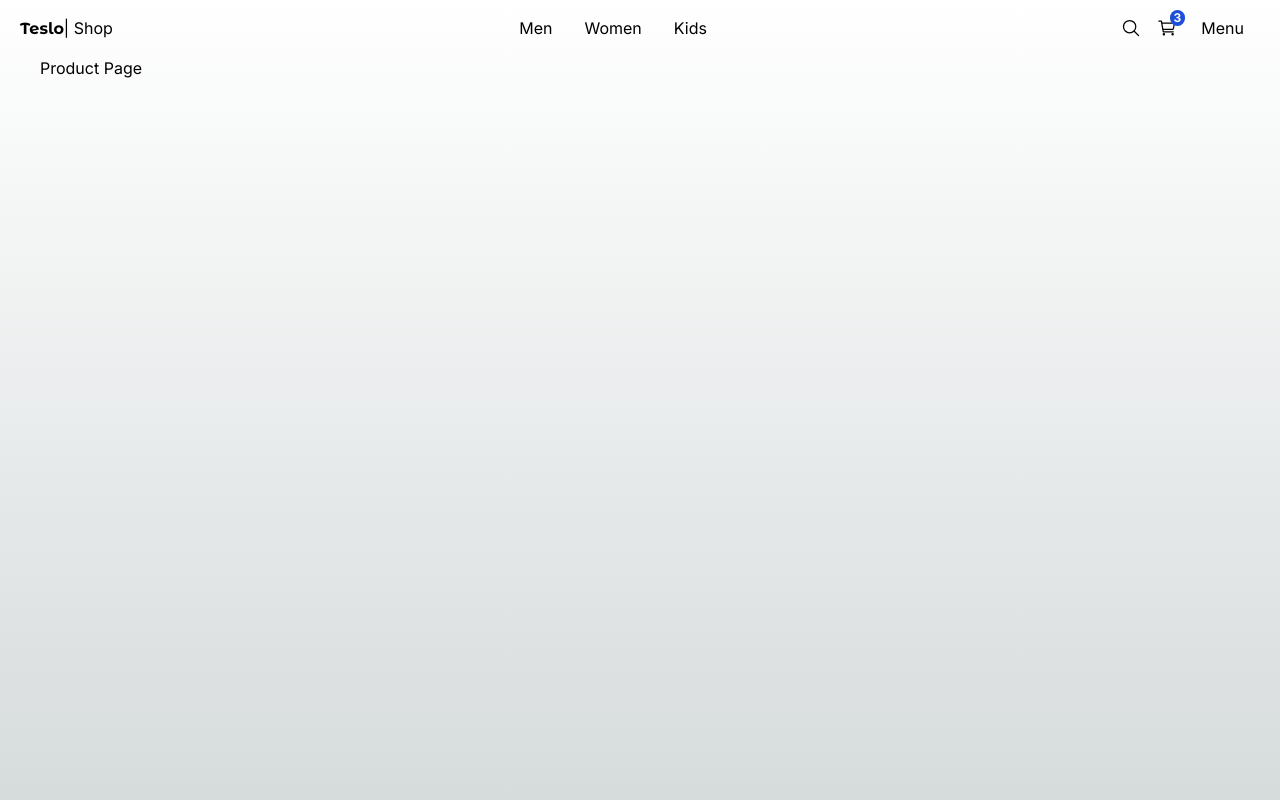
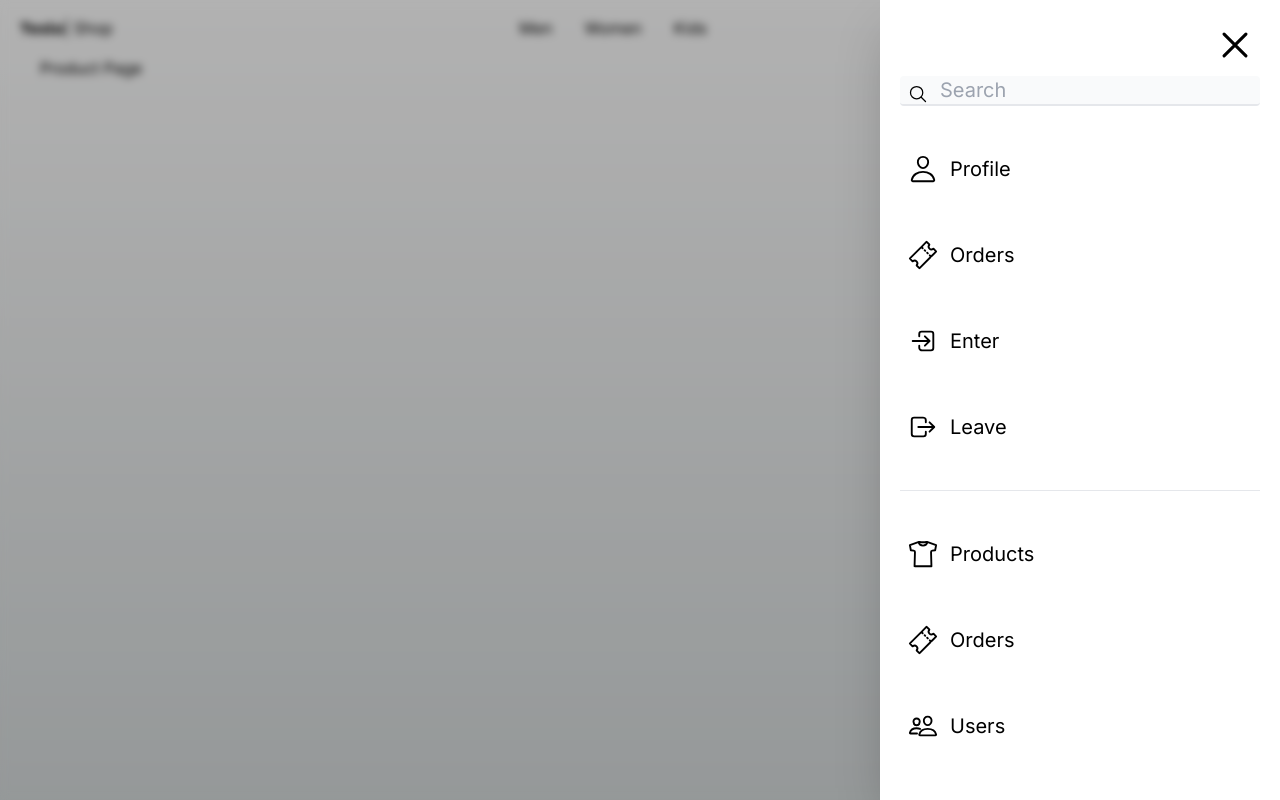
Before and after one commit to GerardoDev25/shop_next-2024-fr, a Next.js app: page /product/3d_large_wordmark_pullover_hoodie in a window 1280 px wide. Built offline with nearby package versions, Linux system fonts and the light colour scheme.

Commit message:
chore(dev): :construction: sidebar menu coponent

```diff
--- a/src/app/(shop)/layout.tsx
+++ b/src/app/(shop)/layout.tsx
@@ -1,4 +1,4 @@
-import { TopMenu } from '@/components/ui/';
+import { Sidebar, TopMenu } from '@/components/ui/';
 
 interface Props {
   children: React.ReactNode;
@@ -8,6 +8,8 @@
   return (
     <main className='min-h-screen'>
       <TopMenu />
+      <Sidebar />
+
 
       <div className='px-0 sm:px-10'>{children}</div>
     </main>
--- a/src/components/ui/index.ts
+++ b/src/components/ui/index.ts
@@ -1,3 +1,4 @@
 export * from './not-found';
+export * from './sidebar';
 export * from './title';
 export * from './top-menu';
--- /dev/null
+++ b/src/components/ui/sidebar/Sidebar.tsx
@@ -0,0 +1,104 @@
+'use client';
+import Link from 'next/link';
+import {
+  IoCloseOutline,
+  IoLogInOutline,
+  IoLogOutOutline,
+  IoPeopleOutline,
+  IoPersonOutline,
+  IoSearchOutline,
+  IoShirtOutline,
+  IoTicketOutline,
+} from 'react-icons/io5';
+
+export const Sidebar = () => {
+  return (
+    <div className=''>
+      {/* black background */}
+
+      <div className='fixed top-0 left-0 w-screen h-screen z-10 bg-black opacity-30'></div>
+
+      {/* blur */}
+
+      <div className='face-in fixed top-0 left-0 w-screen h-screen z-10 backdrop-filter backdrop-blur-sm'></div>
+
+      {/* SideMenu */}
+
+      <nav className='fixed p-5 right-0 top-0 w-[400px] h-screen bg-white z-20 shadow-2xl transform transition-all duration-300'>
+        <IoCloseOutline
+          size={50}
+          className='absolute top-5 right-5 cursor-pointer'
+          onClick={() => console.log('click')}
+        />
+
+        <div className='relative mt-14'>
+          <IoSearchOutline size={20} className='absolute top-2 left-2' />
+          <input
+            type='text'
+            placeholder='Search'
+            className='w-full bg-gray-50 rounded pl-10 border-b-2 text-xl border-gray-200 focus:outline-none focus:border-blue-500'
+          />
+        </div>
+
+        {/* Menu */}
+
+        <Link
+          href={'/'}
+          className='flex items-center mt-10 p-2 hover:bg-gray-100 transition-all rounded'
+        >
+          <IoPersonOutline size={30} />
+          <span className='ml-3 text-xl'>Profile</span>
+        </Link>
+
+        <Link
+          href={'/'}
+          className='flex items-center mt-10 p-2 hover:bg-gray-100 transition-all rounded'
+        >
+          <IoTicketOutline size={30} />
+          <span className='ml-3 text-xl'>Orders</span>
+        </Link>
+
+        <Link
+          href={'/'}
+          className='flex items-center mt-10 p-2 hover:bg-gray-100 transition-all rounded'
+        >
+          <IoLogInOutline size={30} />
+          <span className='ml-3 text-xl'>Enter</span>
+        </Link>
+
+        <Link
+          href={'/'}
+          className='flex items-center mt-10 p-2 hover:bg-gray-100 transition-all rounded'
+        >
+          <IoLogOutOutline size={30} />
+          <span className='ml-3 text-xl'>Leave</span>
+        </Link>
+        <div className='w-full h-px bg-gray-200 my-10' />
+
+        <Link
+          href={'/'}
+          className='flex items-center mt-10 p-2 hover:bg-gray-100 transition-all rounded'
+        >
+          <IoShirtOutline size={30} />
+          <span className='ml-3 text-xl'>Products</span>
+        </Link>
+
+        <Link
+          href={'/'}
+          className='flex items-center mt-10 p-2 hover:bg-gray-100 transition-all rounded'
+        >
+          <IoTicketOutline size={30} />
+          <span className='ml-3 text-xl'>Orders</span>
+        </Link>
+
+        <Link
+          href={'/'}
+          className='flex items-center mt-10 p-2 hover:bg-gray-100 transition-all rounded'
+        >
+          <IoPeopleOutline size={30} />
+          <span className='ml-3 text-xl'>Users</span>
+        </Link>
+      </nav>
+    </div>
+  );
+};
--- /dev/null
+++ b/src/components/ui/sidebar/index.ts
@@ -0,0 +1 @@
+export * from './Sidebar';
```
